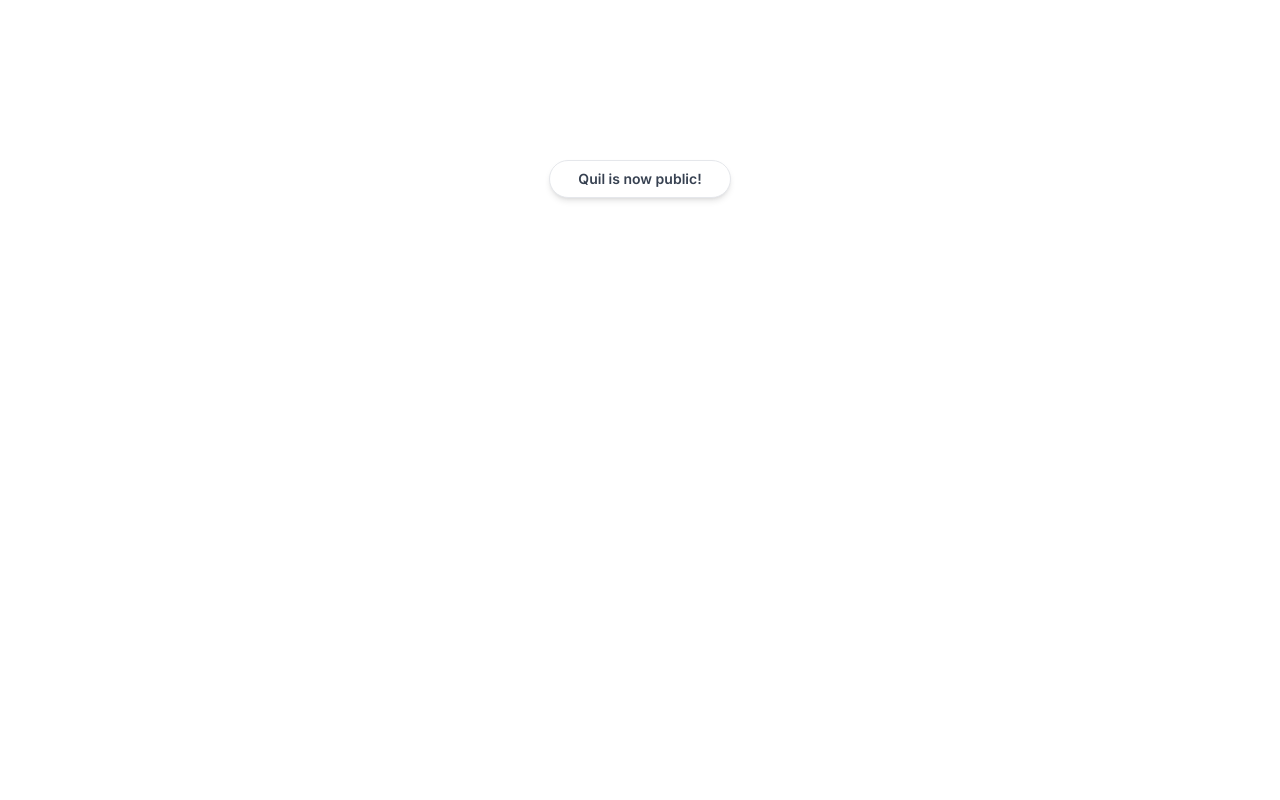
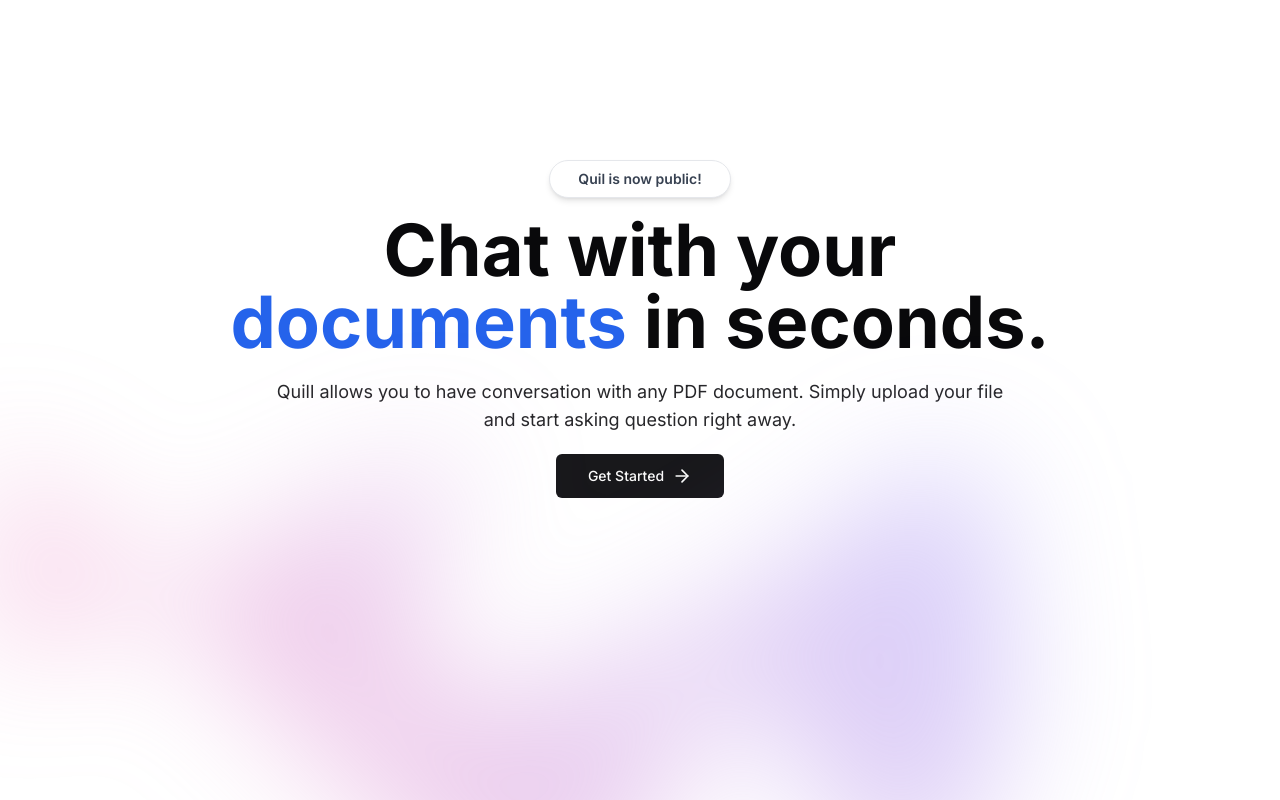
Before and after one commit to mohamed-tsx/quill, a Next.js app: page / in a window 1280 px wide. Shown: the top 800 px of the page. Built offline with nearby package versions, Linux system fonts and the light colour scheme.

Commit message:
Complete almost half of the landing page

```diff
--- a/package.json
+++ b/package.json
@@ -9,8 +9,11 @@
     "lint": "next lint"
   },
   "dependencies": {
+    "@radix-ui/react-slot": "^1.0.2",
     "@tailwindcss/typography": "^0.5.10",
+    "class-variance-authority": "^0.7.0",
     "clsx": "^2.1.0",
+    "lucide-react": "^0.358.0",
     "next": "14.1.3",
     "react": "^18",
     "react-dom": "^18",
--- /dev/null
+++ b/src/Components/ui/button.tsx
@@ -0,0 +1,56 @@
+import * as React from "react"
+import { Slot } from "@radix-ui/react-slot"
+import { cva, type VariantProps } from "class-variance-authority"
+
+import { cn } from "@/lib/utils"
+
+const buttonVariants = cva(
+  "inline-flex items-center justify-center whitespace-nowrap rounded-md text-sm font-medium ring-offset-background transition-colors focus-visible:outline-none focus-visible:ring-2 focus-visible:ring-ring focus-visible:ring-offset-2 disabled:pointer-events-none disabled:opacity-50",
+  {
+    variants: {
+      variant: {
+        default: "bg-primary text-primary-foreground hover:bg-primary/90",
+        destructive:
+          "bg-destructive text-destructive-foreground hover:bg-destructive/90",
+        outline:
+          "border border-input bg-background hover:bg-accent hover:text-accent-foreground",
+        secondary:
+          "bg-secondary text-secondary-foreground hover:bg-secondary/80",
+        ghost: "hover:bg-accent hover:text-accent-foreground",
+        link: "text-primary underline-offset-4 hover:underline",
+      },
+      size: {
+        default: "h-10 px-4 py-2",
+        sm: "h-9 rounded-md px-3",
+        lg: "h-11 rounded-md px-8",
+        icon: "h-10 w-10",
+      },
+    },
+    defaultVariants: {
+      variant: "default",
+      size: "default",
+    },
+  }
+)
+
+export interface ButtonProps
+  extends React.ButtonHTMLAttributes<HTMLButtonElement>,
+    VariantProps<typeof buttonVariants> {
+  asChild?: boolean
+}
+
+const Button = React.forwardRef<HTMLButtonElement, ButtonProps>(
+  ({ className, variant, size, asChild = false, ...props }, ref) => {
+    const Comp = asChild ? Slot : "button"
+    return (
+      <Comp
+        className={cn(buttonVariants({ variant, size, className }))}
+        ref={ref}
+        {...props}
+      />
+    )
+  }
+)
+Button.displayName = "Button"
+
+export { Button, buttonVariants }
--- a/src/app/globals.css
+++ b/src/app/globals.css
@@ -5,46 +5,72 @@
 @layer base {
   :root {
     --background: 0 0% 100%;
-    --foreground: 222.2 84% 4.9%;
+    --foreground: 240 10% 3.9%;
+
     --card: 0 0% 100%;
-    --card-foreground: 222.2 84% 4.9%;
+    --card-foreground: 240 10% 3.9%;
+
     --popover: 0 0% 100%;
-    --popover-foreground: 222.2 84% 4.9%;
-    --primary: 221.2 83.2% 53.3%;
-    --primary-foreground: 210 40% 98%;
-    --secondary: 210 40% 96.1%;
-    --secondary-foreground: 222.2 47.4% 11.2%;
-    --muted: 210 40% 96.1%;
-    --muted-foreground: 215.4 16.3% 46.9%;
-    --accent: 210 40% 96.1%;
-    --accent-foreground: 222.2 47.4% 11.2%;
+    --popover-foreground: 240 10% 3.9%;
+
+    --primary: 240 5.9% 10%;
+    --primary-foreground: 0 0% 98%;
+
+    --secondary: 240 4.8% 95.9%;
+    --secondary-foreground: 240 5.9% 10%;
+
+    --muted: 240 4.8% 95.9%;
+    --muted-foreground: 240 3.8% 46.1%;
+
+    --accent: 240 4.8% 95.9%;
+    --accent-foreground: 240 5.9% 10%;
+
     --destructive: 0 84.2% 60.2%;
-    --destructive-foreground: 210 40% 98%;
-    --border: 214.3 31.8% 91.4%;
-    --input: 214.3 31.8% 91.4%;
-    --ring: 221.2 83.2% 53.3%;
+    --destructive-foreground: 0 0% 98%;
+
+    --border: 240 5.9% 90%;
+    --input: 240 5.9% 90%;
+    --ring: 240 10% 3.9%;
+
     --radius: 0.5rem;
   }
 
   .dark {
-    --background: 222.2 84% 4.9%;
-    --foreground: 210 40% 98%;
-    --card: 222.2 84% 4.9%;
-    --card-foreground: 210 40% 98%;
-    --popover: 222.2 84% 4.9%;
-    --popover-foreground: 210 40% 98%;
-    --primary: 217.2 91.2% 59.8%;
-    --primary-foreground: 222.2 47.4% 11.2%;
-    --secondary: 217.2 32.6% 17.5%;
-    --secondary-foreground: 210 40% 98%;
-    --muted: 217.2 32.6% 17.5%;
-    --muted-foreground: 215 20.2% 65.1%;
-    --accent: 217.2 32.6% 17.5%;
-    --accent-foreground: 210 40% 98%;
+    --background: 240 10% 3.9%;
+    --foreground: 0 0% 98%;
+
+    --card: 240 10% 3.9%;
+    --card-foreground: 0 0% 98%;
+
+    --popover: 240 10% 3.9%;
+    --popover-foreground: 0 0% 98%;
+
+    --primary: 0 0% 98%;
+    --primary-foreground: 240 5.9% 10%;
+
+    --secondary: 240 3.7% 15.9%;
+    --secondary-foreground: 0 0% 98%;
+
+    --muted: 240 3.7% 15.9%;
+    --muted-foreground: 240 5% 64.9%;
+
+    --accent: 240 3.7% 15.9%;
+    --accent-foreground: 0 0% 98%;
+
     --destructive: 0 62.8% 30.6%;
-    --destructive-foreground: 210 40% 98%;
-    --border: 217.2 32.6% 17.5%;
-    --input: 217.2 32.6% 17.5%;
-    --ring: 224.3 76.3% 48%;
+    --destructive-foreground: 0 0% 98%;
+
+    --border: 240 3.7% 15.9%;
+    --input: 240 3.7% 15.9%;
+    --ring: 240 4.9% 83.9%;
   }
 }
+
+@layer base {
+  * {
+    @apply border-border;
+  }
+  body {
+    @apply bg-background text-foreground;
+  }
+}
--- a/src/app/page.tsx
+++ b/src/app/page.tsx
@@ -1,13 +1,52 @@
 import MaxWidthWrapper from "@/Components/MaxWidthWrapper";
+import Link from "next/link";
+import { ArrowRight } from "lucide-react";
+import { buttonVariants } from "@/Components/ui/button";
 
 export default function Home() {
   return (
-    <MaxWidthWrapper className="mb-12 mt-28 sm:mt-40 flex flex-col items-center justify-center text-center">
-      <div className="mx-auto mb-4 flex max-w-fit items-center justify-center space-x-2 overflow-hidden rounded-full border border-gray-200 bg-white px-7 py-2 shadow-md backdrop-blur transition-all hover:border-gray-300 hover:bg-white/50">
-        <p className="text-sm font-semibold text-gray-700">
-          Quil is now public!
+    <>
+      <MaxWidthWrapper className="mb-12 mt-28 sm:mt-40 flex flex-col items-center justify-center text-center">
+        <div className="mx-auto mb-4 flex max-w-fit items-center justify-center space-x-2 overflow-hidden rounded-full border border-gray-200 bg-white px-7 py-2 shadow-md backdrop-blur transition-all hover:border-gray-300 hover:bg-white/50">
+          <p className="text-sm font-semibold text-gray-700">
+            Quil is now public!
+          </p>
+        </div>
+        <h1 className="max-w-4xl text-5xl font-bold md:text-6xl lg:text-7xl">
+          Chat with your <span className="text-blue-600">documents</span> in
+          seconds.
+        </h1>
+        <p className="mt-5 max-w-prose text-zinc-800 sm:text-lg">
+          Quill allows you to have conversation with any PDF document. Simply
+          upload your file and start asking question right away.
         </p>
+        <Link
+          className={buttonVariants({
+            size: "lg",
+            className: "mt-5",
+          })}
+          href="/dashboard"
+          target="_blank"
+        >
+          Get Started <ArrowRight className="ml-2 h-5 w-5" />
+        </Link>
+      </MaxWidthWrapper>
+      <div>
+        <div className="relative isolate">
+          <div
+            aria-hidden="true"
+            className="pointer-events-none absolute inset-x-0 -top-40 -z-10 transform-gpu overflow-hidden blur-3xl sm:-top-80"
+          >
+            <div
+              style={{
+                clipPath:
+                  "polygon(74.1% 44.1%, 100% 61.6%, 97.5% 26.9%, 85.5% 0.1%, 80.7% 2%, 72.5% 32.5%, 60.2% 62.4%, 52.4% 68.1%, 47.5% 58.3%, 45.2% 34.5%, 27.5% 76.7%, 0.1% 64.9%, 17.9% 100%, 27.6% 76.8%, 76.1% 97.7%, 74.1% 44.1%)",
+              }}
+              className="relative left-[calc(50%-11rem)] aspect-[1155/678] w-[36.125rem] -translate-x-1/2 rotate-[30deg] bg-gradient-to-tr from-[#ff80b5] to-[#9089fc] opacity-40  sm:left-[calc50%-33rem] sm:w-[72.1875rem]"
+            />
+          </div>
+        </div>
       </div>
-    </MaxWidthWrapper>
+    </>
   );
 }
--- a/tailwind.config.ts
+++ b/tailwind.config.ts
@@ -1,12 +1,14 @@
-/** @type {import('tailwindcss').Config} */
-module.exports = {
+import type { Config } from "tailwindcss"
+
+const config = {
   darkMode: ["class"],
   content: [
-    "./pages/**/*.{ts,tsx}",
-    "./components/**/*.{ts,tsx}",
-    "./app/**/*.{ts,tsx}",
-    "./src/**/*.{ts,tsx}",
-  ],
+    './pages/**/*.{ts,tsx}',
+    './components/**/*.{ts,tsx}',
+    './app/**/*.{ts,tsx}',
+    './src/**/*.{ts,tsx}',
+	],
+  prefix: "",
   theme: {
     container: {
       center: true,
@@ -58,12 +60,12 @@ module.exports = {
       },
       keyframes: {
         "accordion-down": {
-          from: { height: 0 },
+          from: { height: "0" },
           to: { height: "var(--radix-accordion-content-height)" },
         },
         "accordion-up": {
           from: { height: "var(--radix-accordion-content-height)" },
-          to: { height: 0 },
+          to: { height: "0" },
         },
       },
       animation: {
@@ -72,5 +74,7 @@ module.exports = {
       },
     },
   },
-  plugins: [require("tailwindcss-animate"), require("@tailwindcss/typography")],
-};
+  plugins: [require("tailwindcss-animate")],
+} satisfies Config
+
+export default config
```
Also changed, not shown: src/lib/utils.ts (+3 -4 lines), components.json (added), 1 other file (tests, documents, lock files or other folders).
